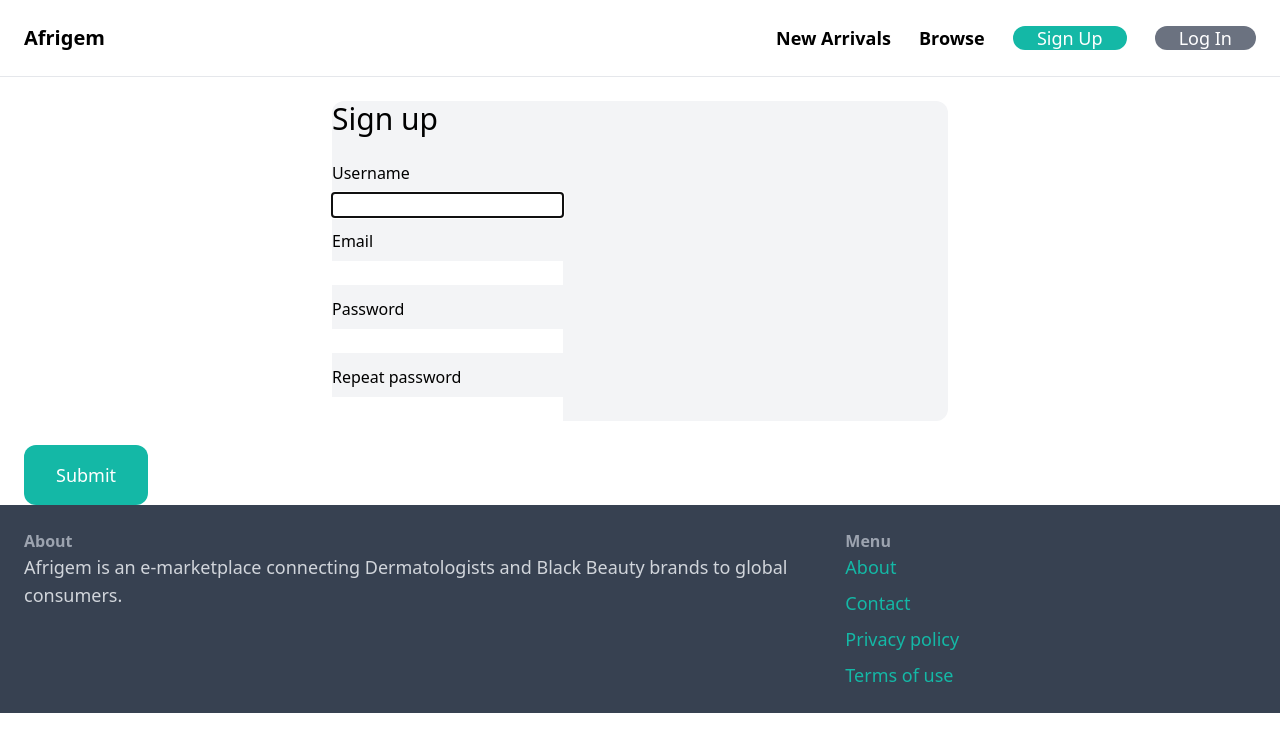
After one commit to afrigem/ProductManagement, a Django app: page /signup/ in a window 1280 px wide. The commit adds this page. Shown: the top 752 px of the page. Run offline with Django 5.2, Linux system fonts and the light colour scheme; some libraries are stand-ins or nearby versions.

Commit message:
Add Signup

```diff
--- a/afrigem/urls.py
+++ b/afrigem/urls.py
@@ -1,13 +1,11 @@
 from django.contrib import admin
 from django.urls import path, include
-from core.views import index, contact
 from django.conf import settings
 from django.conf.urls.static import static
 
 
 urlpatterns = [
+    path('', include('core.urls')),
     path('products/', include('products.urls')),
-    path('', index, name='index'),
-    path('contact/', contact, name='contact'),
     path('admin/', admin.site.urls),
 ] + static(settings.MEDIA_URL, document_root=settings.MEDIA_ROOT) #update this strategy in production
--- /dev/null
+++ b/core/forms.py
@@ -0,0 +1,8 @@
+from django import forms
+from django.contrib.auth.forms import UserCreationForm
+from django.contrib.auth.models import User
+
+class SignupForm(UserCreationForm):
+    class Meta:
+        model = User
+        fields = ('username', 'email', 'password1', 'password2')
--- a/core/templates/core/base.html
+++ b/core/templates/core/base.html
@@ -18,7 +18,7 @@
                 <a href="#" class="text-lg font-semibold hover:text-gray-500">New Arrivals</a>
                 <a href="#" class="text-lg font-semibold hover:text-gray-500">Browse</a>
 
-                <a href="#" class="px-6 text-lg font=semibold bg-teal-500 text-white rounded-xl hover:bg-teal-700">Sign Up</a>
+                <a href="{% url 'core:signup' %}" class="px-6 text-lg font=semibold bg-teal-500 text-white rounded-xl hover:bg-teal-700">Sign Up</a>
                 <a href="#" class="px-6 text-lg font=semibold bg-gray-500 text-white rounded-xl hover:bg-gray-700">Log In</a>
             </div>
         </nav>
@@ -32,7 +32,7 @@
             <div class="w-2/3 pr-10">
                 <h3 class="ab-5 font-semibold text-gray-400">About</h3>
 
-                <p class="text-lg text-gray-300">E-commerce Beauty store powered by AI</p>
+                <p class="text-lg text-gray-300">Afrigem is an e-marketplace connecting Dermatologists and Black Beauty brands to global consumers.</p>
             </div>
 
             <div class="w-1/3">
@@ -40,7 +40,7 @@
 
                 <ul class="space-y-2">
                     <li><a href="#" class="text-lg text-teal-500 hover:text-teal-700">About<a/></li>
-                    <li><a href="{% url 'contact' %}" class="text-lg text-teal-500 hover:text-teal-700">Contact<a/></li>
+                    <li><a href="{% url 'core:contact' %}" class="text-lg text-teal-500 hover:text-teal-700">Contact<a/></li>
                     <li><a href="#" class="text-lg text-teal-500 hover:text-teal-700">Privacy policy<a/></li>
                     <li><a href="#" class="text-lg text-teal-500 hover:text-teal-700">Terms of use<a/></li>
                 </ul>
--- /dev/null
+++ b/core/templates/core/signup.html
@@ -0,0 +1,45 @@
+{% extends 'core/base.html' %}
+
+{% block title %}Sign up{% endblock %}
+
+{% block content %}
+<div class="w-1/2 my-6 mx-auto bg-gray-100 rounded-xl">
+    <h1 class="mb-6 text-3xl">Sign up</h1>
+
+    <form method="post" action=".">
+        {% csrf_token %}
+
+        <div class="mb-3">
+            <label class="inline-block mb-2">Username</label><br>
+            {{ form.username }}
+        </div>
+
+        <div class="mb-3">
+            <label class="inline-block mb-2">Email</label><br>
+            {{ form.email }}
+        </div>
+
+        <div class="mb-3">
+            <label class="inline-block mb-2">Password</label><br>
+            {{ form.password1 }}
+        </div>
+
+        <div class="mb-3"></div>
+            <label class="inline-block mb-2">Repeat password</label><br>
+            {{ form.password2 }}
+        </div>
+
+        {% if form.errors or form.non_field_errors %}
+            <div class="mb-3 p-6 bg-red-100 rounded-xl">
+                {% for field in form %}
+                    {{ field.errors }}
+                {% endfor %}
+
+                {{ form.non_field_errors }}
+            </div>
+        {% endif %}
+
+        <button class="py-4 px-8 text-lg bg-teal-500 hover:bg-teal-700 rounded-xl text-white">Submit</button>
+    </form>
+</div>
+{% endblock %}
--- /dev/null
+++ b/core/urls.py
@@ -0,0 +1,10 @@
+from django.urls import path
+from . import views
+
+app_name = 'core'
+
+urlpatterns = [
+    path('', views.index, name='index'),
+    path('contact/', views.contact, name='contact'),
+    path('signup/', views.signup, name='signup'),
+]
--- a/core/views.py
+++ b/core/views.py
@@ -1,5 +1,6 @@
 from django.shortcuts import render
 from products.models import Category, Product
+from .forms import SignupForm
 
 def index(request):
     products = Product.objects.all()
@@ -12,3 +13,9 @@ def index(request):
 
 def contact (request):
     return render(request, 'core/contact.html',)
+
+def signup(request):
+    form = SignupForm()
+    return render(request, 'core/signup.html', {
+        'form': form
+    })
```
